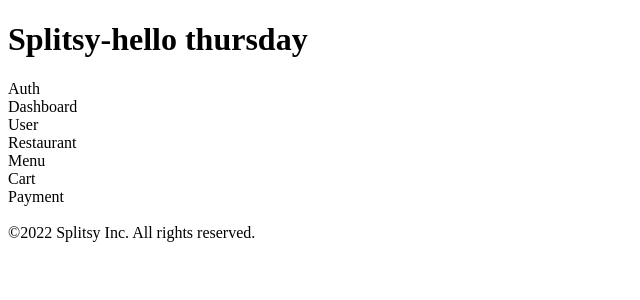
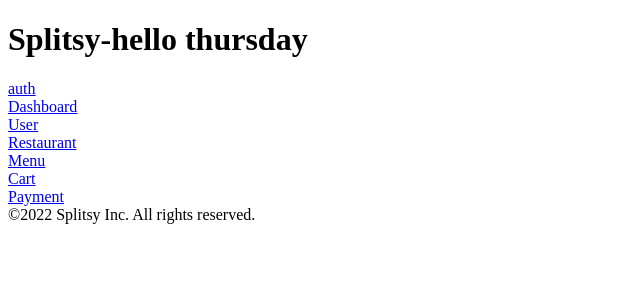
Before and after one commit to rpp33-boc-arctic/splitsy, a React (Create React App) app in the folder client/: page / in a window 1280 px wide. Shown: the top 300 px of the page, without its empty margins (0-640 px from the left). Built offline with nearby package versions, Linux system fonts and the light colour scheme.

Commit message:
react router implemented

```diff
--- a/client/package.json
+++ b/client/package.json
@@ -13,13 +13,14 @@
     "axios": "^0.27.2",
     "react": "^18.1.0",
     "react-dom": "^18.1.0",
+    "react-router-dom": "^6.3.0",
     "react-scripts": "5.0.1",
     "web-vitals": "^2.1.4"
   },
   "proxy": "http://localhost:3001/",
   "scripts": {
     "start": "react-scripts start",
-    "build": "react-scripts build",
+    "build": "react-scripts build ",
     "test": "react-scripts test",
     "eject": "react-scripts eject"
   },
--- a/client/src/App.js
+++ b/client/src/App.js
@@ -1,11 +1,6 @@
 import React from 'react';
-import Auth from './components/Auth.js';
-import Cart from './components/Cart.js';
-import Dashboard from './components/Dashboard.js';
-import Menu from './components/Menu.js';
-import Payment from './components/Payment.js';
-import Restaurant from './components/Restaurant.js';
-import User from './components/User.js';
+
+import { Link }  from "react-router-dom";
 
 class App extends React.Component {
   constructor(props) {
@@ -19,13 +14,14 @@
     return (
       <div className="App">
         <h1>Splitsy-hello thursday</h1>
-        <Auth />
-        <Dashboard />
-        <User />
-        <Restaurant />
-        <Menu />
-        <Cart />
-        <Payment /> <br></br>
+        <Link to="/auth"> auth</Link> <br/>
+        <Link to="/Dashboard"> Dashboard</Link><br/>
+        <Link to="/User"> User</Link><br/>
+        <Link to="/Restaurant"> Restaurant</Link><br/>
+        <Link to="/Menu"> Menu</Link><br/>
+        <Link to="/Cart"> Cart</Link><br/>
+        <Link to="/Payment"> Payment</Link><br/>
+
         ©2022 Splitsy Inc. All rights reserved.
       </div>
     );
--- a/client/src/components/Restaurant.js
+++ b/client/src/components/Restaurant.js
@@ -9,7 +9,7 @@
 
   render() {
     return (
-      <div >
+      <div className="rest">
       Restaurant
       </div >
     )
--- a/client/src/index.js
+++ b/client/src/index.js
@@ -2,12 +2,36 @@
 import ReactDOM from 'react-dom/client';
 import App from './App';
 import reportWebVitals from './reportWebVitals';
+import Auth from './components/Auth.js';
+import Cart from './components/Cart.js';
+import Dashboard from './components/Dashboard.js';
+import Menu from './components/Menu.js';
+import Payment from './components/Payment.js';
+import Restaurant from './components/Restaurant.js';
+import User from './components/User.js';
+
+import {
+  BrowserRouter as Router,
+  Routes,
+  Route,
+Link} from "react-router-dom";
 
 const root = ReactDOM.createRoot(document.getElementById('root'));
 root.render(
-  <React.StrictMode>
-    <App />
-  </React.StrictMode>
+
+      <Router >
+         <Routes>
+          <Route exact path="/" element={<App />} />
+          <Route exact path="/Auth" element={<Auth/>} />
+        <Route exact path="/Dashboard" element={<Dashboard />} />
+        <Route exact path="/User" element={<User />} />
+        <Route exact  path="/Restaurant" element={<Restaurant />} />
+        <Route exact path="/Menu" element={<Menu />} />
+        <Route exact path="/Cart" element={<Cart />} />
+        <Route exact path="/Payment" element={<Payment />} />
+        </Routes>
+    </Router>
+
 );
 
 // If you want to start measuring performance in your app, pass a function
```
Also changed, not shown: 1 other file (tests, documents, lock files or other folders).
